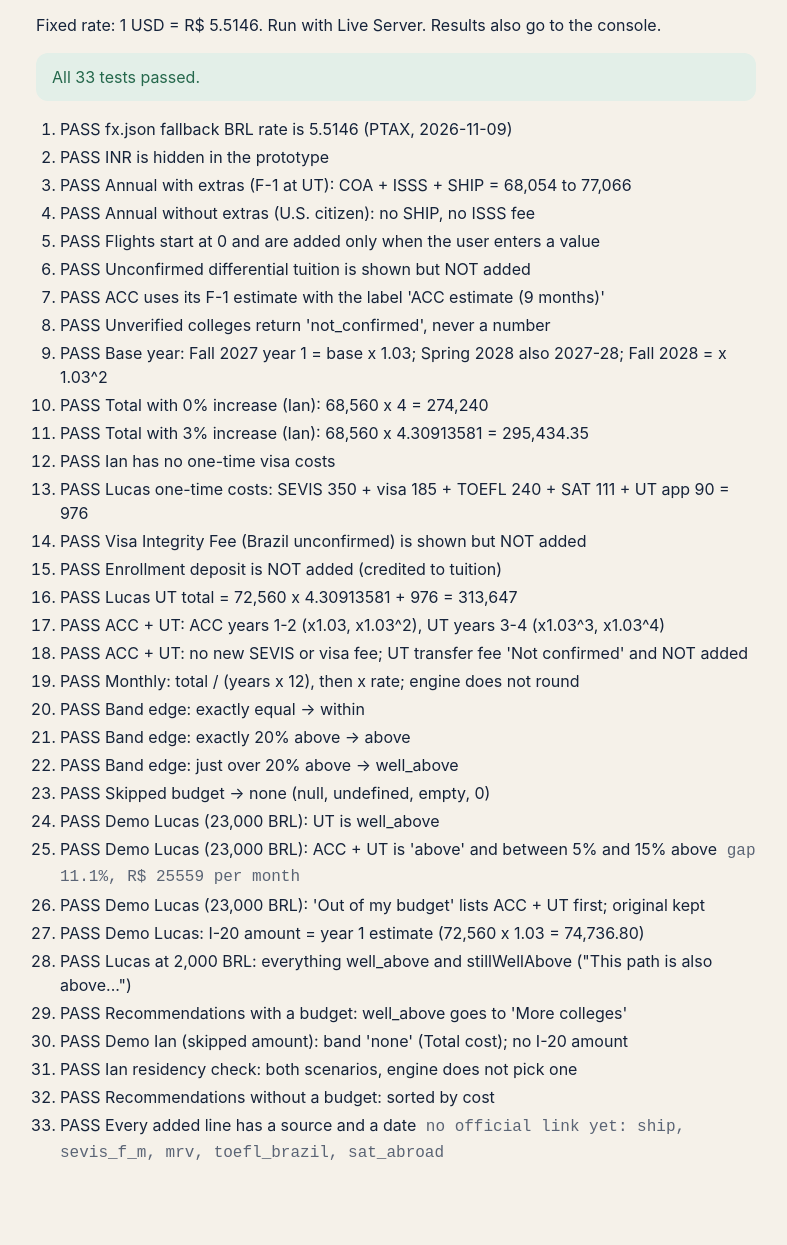
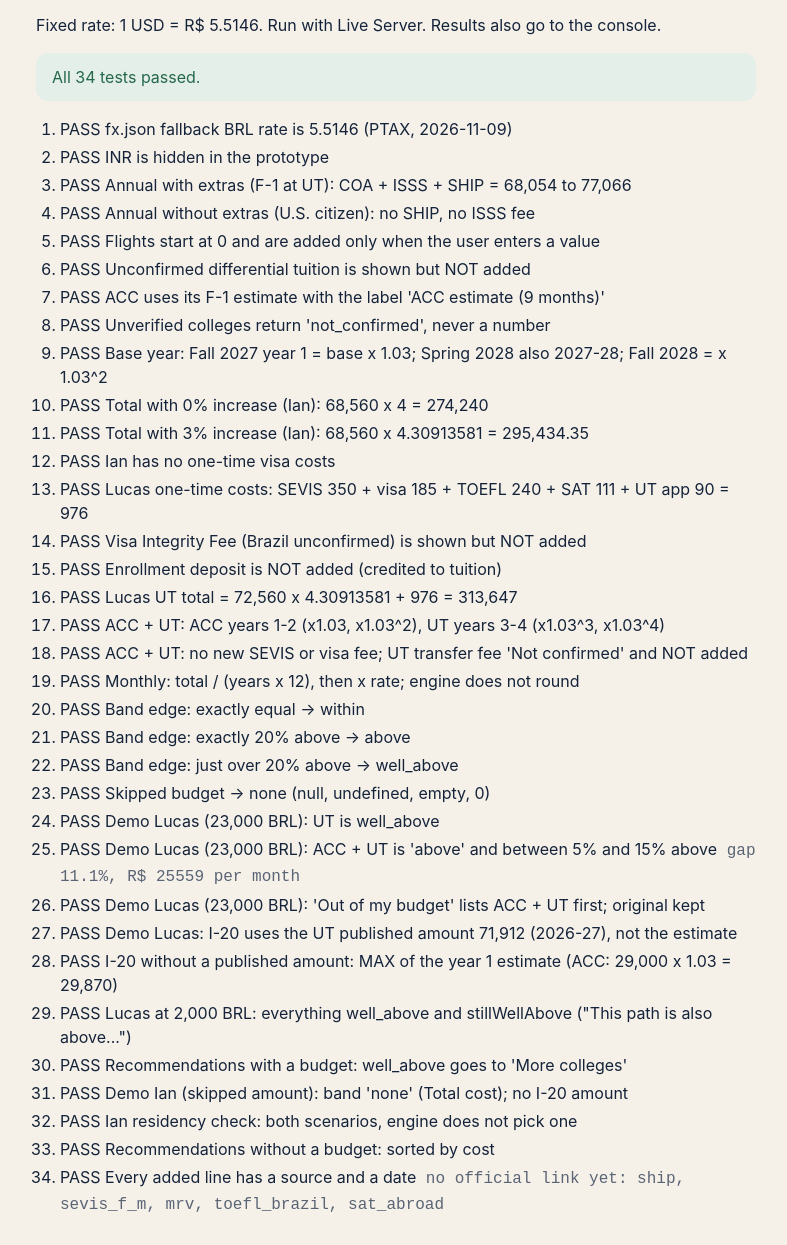
Before and after one commit to ianleaao/pont, a plain HTML site: page tests.html in a window 1280 px wide. Shown: the part 55-1300 px from the top of the page, without its empty margins (244-1031 px from the left). Before the commit the page ends 1252 px from the top, so only its background shows below. Drawn offline with Linux system fonts and the light colour scheme.

Commit message:
I-20 published amount, UT document rules, residency docs
- data/colleges.json: UT I-20 amount 71,912 (2026-27), document rules,
  verified ISSS sources (checked 2026-11-10)
- js/engine.js: I-20 uses the published amount; without one, the max of
  the year 1 estimate
- docs: calculation-rules sections 1 and 5, screens.md residency card,
  ai.md document check rules
- tests.html: 34 checks

Co-Authored-By: Claude Opus 5.5 <noreply@anthropic.com>

```diff
--- a/data/colleges.json
+++ b/data/colleges.json
@@ -27,13 +27,40 @@
       "application": { "fee": 90, "fee_waiver_internationals": false, "early_action": "10-15", "regular": "12-01", "decision_early": "01-15", "decision_regular": "02-15", "sat_or_act_required": true, "source": "ut-intl-admissions", "checked_on": "2026-11-08" },
       "transfer_application": { "fee": null, "status": "not_confirmed", "label": "UT transfer application fee", "source": "ut-intl-admissions", "checked_on": "2026-11-09" },
       "enrollment_deposit": { "amount": 200, "refundable": false, "credited_to_tuition": true, "due": "05-01" },
-      "i20": { "portal_only": true, "translation_rule": "separate_signed_translation", "first_year_amount_to_show": null },
+      "i20": {
+        "portal_only": true,
+        "translation_rule": "separate_signed_translation",
+        "first_year_amount_to_show": 71912,
+        "first_year_amount_year": "2026-27",
+        "first_year_amount_breakdown": [
+          { "label": "Tuition and fees (2 semesters)", "amount": 49912 },
+          { "label": "Living expenses (12 months)", "amount": 22000 }
+        ],
+        "first_year_amount_note": "2026-27 amount. The amount for your start year is not published yet and may be higher.",
+        "first_year_amount_level": "undergraduate, nonresident",
+        "source": "ut-isss-finance",
+        "checked_on": "2026-11-10",
+        "document_rules": {
+          "source": "ut-isss-finance",
+          "checked_on": "2026-11-10",
+          "upload": { "rule": "Upload only through the Admissions Checklist in myIO. Documents sent by mail, email or fax are not accepted.", "channel": "myIO" },
+          "language": { "rule": "Must be in English, or include a separate signed translation." },
+          "name": { "rule": "Must contain the student's name. If the funds belong to someone else, the supporter must also sign a Statement of Financial Support." },
+          "max_age_months": 6,
+          "max_age_rule": "Must be current. Proof of funding older than 6 months is not accepted.",
+          "liquid": { "rule": "Must be liquid. Funds that cannot be drawn on or converted into cash without penalty are not accepted." },
+          "not_accepted": ["Auto/Home Deeds", "Crypto currency", "Lines of Credit", "Mutual Funds", "Parent/Sponsor Paycheck/Stub", "Term Life Insurance Policies", "U.S./Foreign Stocks", "U.S./Foreign Tax Returns"],
+          "max_pages": 10
+        }
+      },
       "scholarships": "Admitted freshmen are automatically considered for university and college scholarships; notifications February to April.",
-      "after_graduation": { "opt_admin_fee": 150, "stem_extension_admin_fee": 300 },
+      "after_graduation": { "opt_admin_fee": 150, "stem_extension_admin_fee": 300, "source": "ut-isss-fees", "checked_on": "2026-11-10" },
       "sources": [
         { "id": "ut-coa", "label": "UT Austin cost of attendance", "url": "https://finaid.utexas.edu", "checked_on": "2026-11-08" },
         { "id": "ut-intl-admissions", "label": "UT international admissions", "url": "https://admissions.utexas.edu/apply/international-students/", "checked_on": "2026-11-08" },
-        { "id": "ut-isss-finance", "label": "UT ISSS financial information", "url": "https://global.utexas.edu/isss/immigration/f-1/financial-information", "checked_on": "2026-11-08" },
+        { "id": "ut-isss-finance", "label": "UT ISSS financial information", "url": "https://global.utexas.edu/isss/immigration/f-1/financial-information", "checked_on": "2026-11-10" },
+        { "id": "ut-isss-fees", "label": "UT ISSS fees", "url": "https://global.utexas.edu/isss/about/fees", "checked_on": "2026-11-10" },
+        { "id": "ut-ship-costs", "label": "UT student health insurance costs", "url": "https://global.utexas.edu/isss/advising-services/insurance/costs", "checked_on": "2026-11-10" },
         { "id": "ut-residency", "label": "UT residency office (One Stop)", "url": "https://onestop.utexas.edu", "checked_on": "2026-11-09" }
       ]
     },
--- a/js/engine.js
+++ b/js/engine.js
@@ -378,12 +378,24 @@
 
   /* ---------- 5. Show for the I-20 (visa students only) ---------- */
 
-  function showForI20(result) {
+  // Rule: the college's published amount first. Only without one, the MAX of the
+  // year 1 estimate (showing too little delays the I-20).
+  function showForI20(result, data) {
     if (result.status !== "ok" || !result.visaStudent) return null;
-    const published = result.i20 && result.i20.first_year_amount_to_show;
-    if (published) return { amount: range(published), estimate: false, label: null };
-    return { amount: result.perYear[0].amount, estimate: true,
-      label: "Estimate. The college confirms the exact amount." };
+    const i20 = result.i20;
+    if (i20 && i20.first_year_amount_to_show) {
+      const college = data ? findCollege(data, result.collegeId) : null;
+      return {
+        amount: i20.first_year_amount_to_show,
+        estimate: false,
+        year: i20.first_year_amount_year || null,
+        breakdown: i20.first_year_amount_breakdown || [],
+        label: i20.first_year_amount_note || null,
+        source: college ? collegeSource(college, i20.source, i20.checked_on) : { id: i20.source, checked_on: i20.checked_on },
+      };
+    }
+    return { amount: result.perYear[0].amount.max, estimate: true, year: result.perYear[0].academicYear,
+      breakdown: [], label: "Estimate. The college confirms the exact amount.", source: null };
   }
 
   /* ---------- Residency scenarios (the engine never decides residency) ---------- */
--- a/tests.html
+++ b/tests.html
@@ -171,9 +171,16 @@ function runPontTests(E, data) {
     check(!o.options.some((x) => x.kind === "single" && x.collegeId === "acc"), "ACC alone listed as a bachelor's option");
     check(o.stillWellAbove === false && o.original === orig, "flags");
   });
-  t("Demo Lucas: I-20 amount = year 1 estimate (72,560 x 1.03 = 74,736.80)", () => {
-    const s = E.showForI20(E.programTotal(LUCAS, data));
-    check(s.estimate === true && near(s.amount.mid, 74736.8), JSON.stringify(s));
+  t("Demo Lucas: I-20 uses the UT published amount 71,912 (2026-27), not the estimate", () => {
+    const s = E.showForI20(E.programTotal(LUCAS, data), data);
+    check(s.estimate === false && s.amount === 71912 && s.year === "2026-27", JSON.stringify(s));
+    check(s.breakdown[0].amount + s.breakdown[1].amount === 71912, "breakdown does not add up");
+    check(s.label === "2026-27 amount. The amount for your start year is not published yet and may be higher.", "note");
+    check(s.source.url === "https://global.utexas.edu/isss/immigration/f-1/financial-information", "source");
+  });
+  t("I-20 without a published amount: MAX of the year 1 estimate (ACC: 29,000 x 1.03 = 29,870)", () => {
+    const s = E.showForI20(E.transferPath(LUCAS_ACC, data), data);
+    check(s.estimate === true && near(s.amount, 29870), JSON.stringify(s));
     check(s.label === "Estimate. The college confirms the exact amount.", "label");
   });
 
```
Also changed, not shown: 3 other files.
